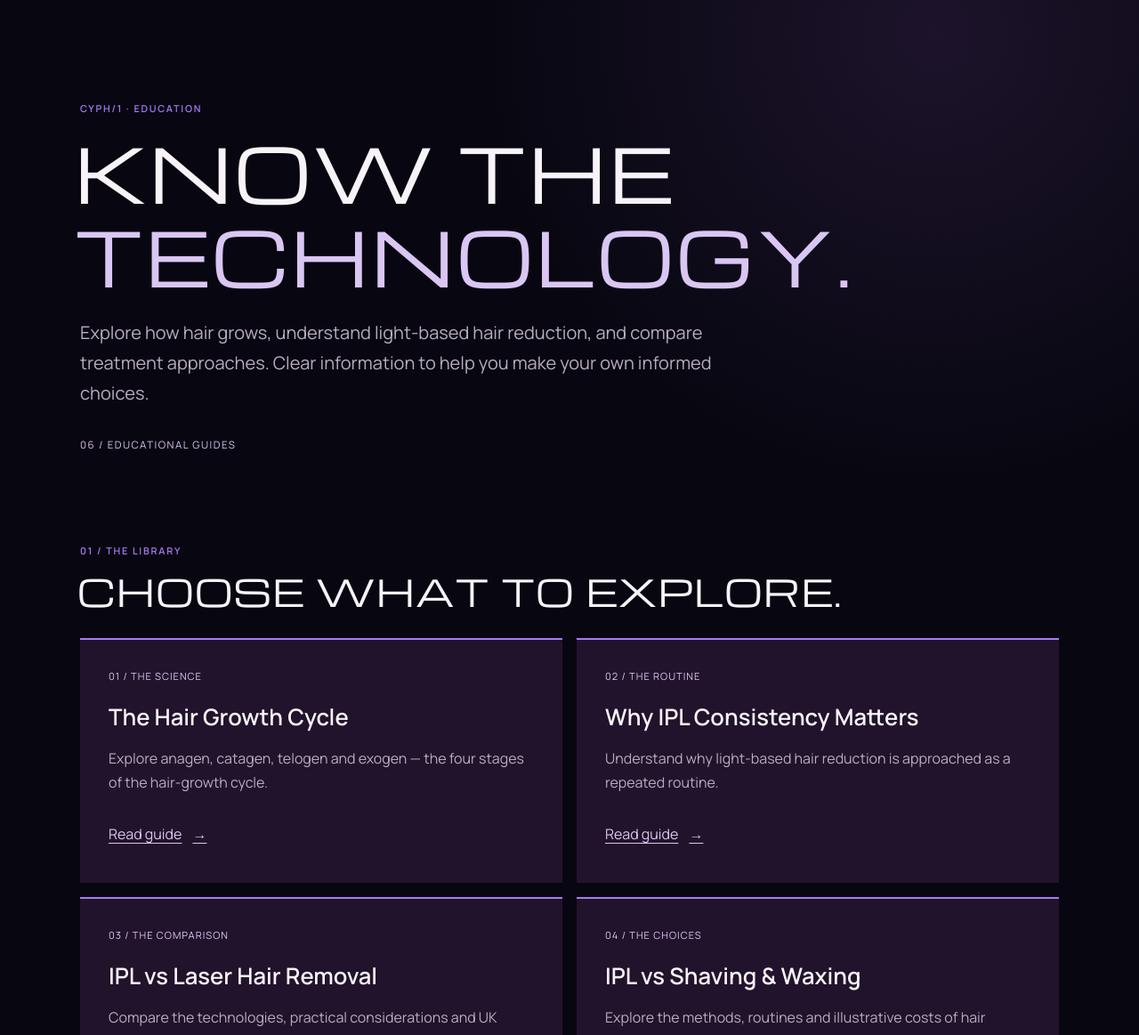
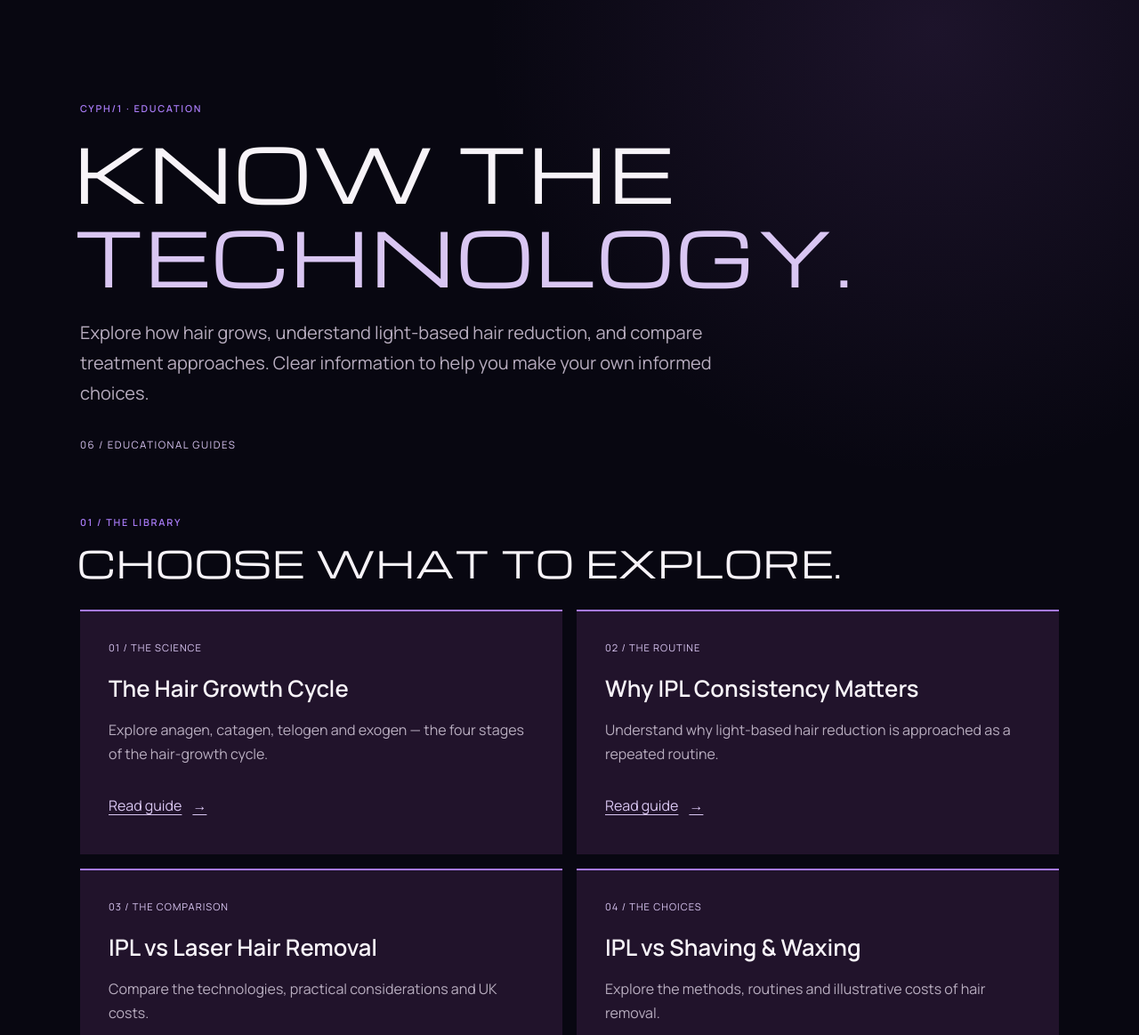
Before and after one commit to rk96884/CYPH1, an Astro site: page /learn in a window 1280 px wide. Shown: the part 79-1242 px from the top of the page at 89% size. Built offline with nearby package versions, Linux system fonts and the light colour scheme; Astro itself is replaced by a stand-in of ours.

Commit message:
Make Learn hero-to-library spacing clearly tighter and override shared section padding

```diff
--- a/src/pages/learn/index.astro
+++ b/src/pages/learn/index.astro
@@ -60,12 +60,12 @@ const structuredData = {
 </BaseLayout>
 <style>
   .learn-container { max-width:68.75rem; }
-  .learn-hero { padding-top:clamp(10rem,15vw,13rem); padding-bottom:clamp(2rem,3.5vw,3rem); background:radial-gradient(circle at 82% 18%,rgb(138 85 178 / .16),transparent 43%); }
+  .learn-page > .learn-hero { padding-top:clamp(10rem,15vw,13rem); padding-bottom:clamp(1.25rem,2vw,1.75rem); background:radial-gradient(circle at 82% 18%,rgb(138 85 178 / .16),transparent 43%); }
   .learn-hero h1 { max-width:15ch; min-width:0; font-size:clamp(2.7rem,6.5vw,5.5rem); line-height:1.12; margin:1rem 0 1.5rem; overflow-wrap:anywhere; }
   .learn-hero h1 span { color:var(--cyph-accent-highlight); }
   .learn-lede { max-width:45rem; color:var(--cyph-text-secondary); font-size:clamp(1rem,1.8vw,1.25rem); line-height:1.7; }
   .learn-count { margin-top:2rem; font-size:.72rem; letter-spacing:.13em; color:var(--cyph-accent-highlight); text-transform:uppercase; }
-  .learn-library { padding-top:clamp(2rem,3.5vw,3rem); }
+  .learn-page > .learn-library { padding-top:clamp(1.5rem,2.5vw,2rem); }
   .library-intro h2 { font-size:clamp(1.65rem,3.2vw,2.7rem); margin:1rem 0 2rem; }
   .article-grid { display:grid; grid-template-columns:repeat(2,minmax(0,1fr)); gap:1rem; }
   .article-card { min-width:0; padding:clamp(1.5rem,3vw,2rem); display:flex; flex-direction:column; border-top:2px solid var(--cyph-accent-primary); background:var(--cyph-surface-raised); }
```
